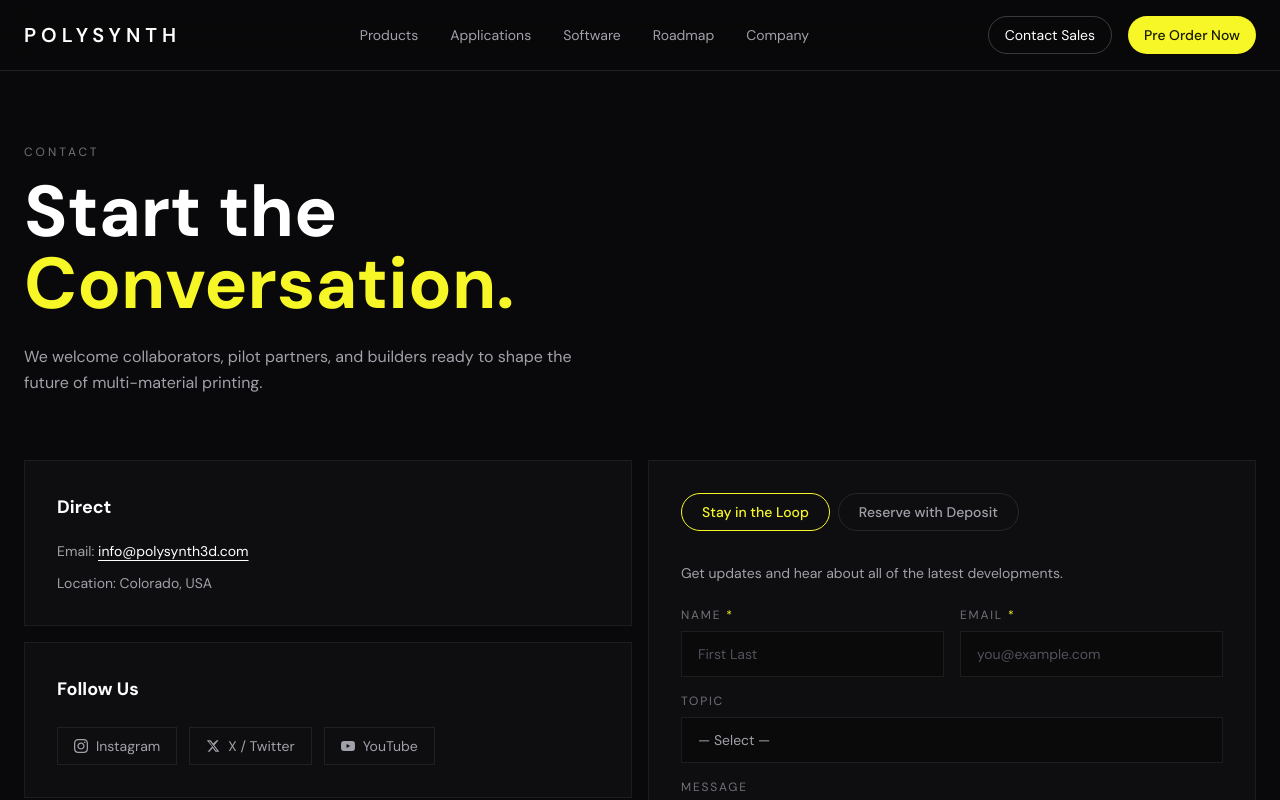
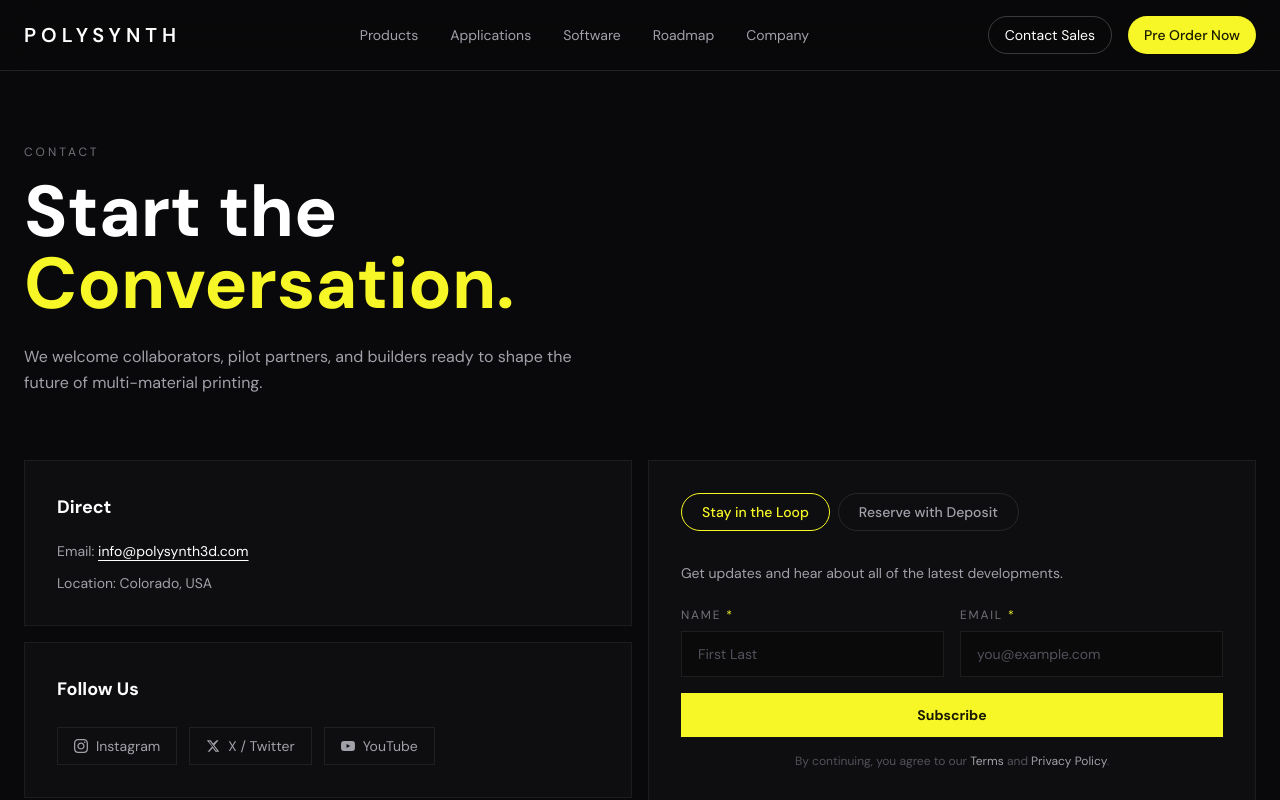
Before and after one commit to BrandonGraser/polysynth, a Next.js app: page /contact in a window 1280 px wide. Shown: the top 800 px of the page. Built offline with nearby package versions, Linux system fonts and the light colour scheme.

Commit message:
Update ContactPage.tsx

```diff
--- a/components/ContactPage.tsx
+++ b/components/ContactPage.tsx
@@ -149,23 +149,8 @@ export default function ContactPage() {
                         <input required type="email" placeholder="you@example.com" className="w-full bg-zinc-950/80 border border-white/[0.08] px-4 py-3 text-sm text-white placeholder-zinc-600 focus:outline-none focus:border-[#f7f727]/40 transition" />
                       </div>
                     </div>
-                    <div>
-                      <label className="block text-xs tracking-[0.15em] text-zinc-500 mb-2">TOPIC</label>
-                      <select className="w-full bg-zinc-950/80 border border-white/[0.08] px-4 py-3 text-sm text-zinc-400 focus:outline-none focus:border-[#f7f727]/40 transition appearance-none">
-                        <option value="">— Select —</option>
-                        <option>General Inquiry</option>
-                        <option>Pre-Order & Pricing</option>
-                        <option>Technical Support</option>
-                        <option>Partnership / Reseller</option>
-                        <option>Press & Media</option>
-                      </select>
-                    </div>
-                    <div>
-                      <label className="block text-xs tracking-[0.15em] text-zinc-500 mb-2">MESSAGE</label>
-                      <textarea rows={4} placeholder="Tell us how we can help..." className="w-full bg-zinc-950/80 border border-white/[0.08] px-4 py-3 text-sm text-white placeholder-zinc-600 focus:outline-none focus:border-[#f7f727]/40 transition resize-none" />
-                    </div>
                     <button type="submit" className="w-full bg-[#f7f727] py-3 text-sm font-bold text-[#1a1a00] transition hover:bg-[#f5f545]">
-                      Submit
+                      Subscribe
                     </button>
                     <p className="text-xs text-zinc-600 text-center">By continuing, you agree to our <a href="/terms" className="text-zinc-400 hover:text-[#f7f727] transition">Terms</a> and <a href="/privacy" className="text-zinc-400 hover:text-[#f7f727] transition">Privacy Policy</a>.</p>
                   </form>
```
